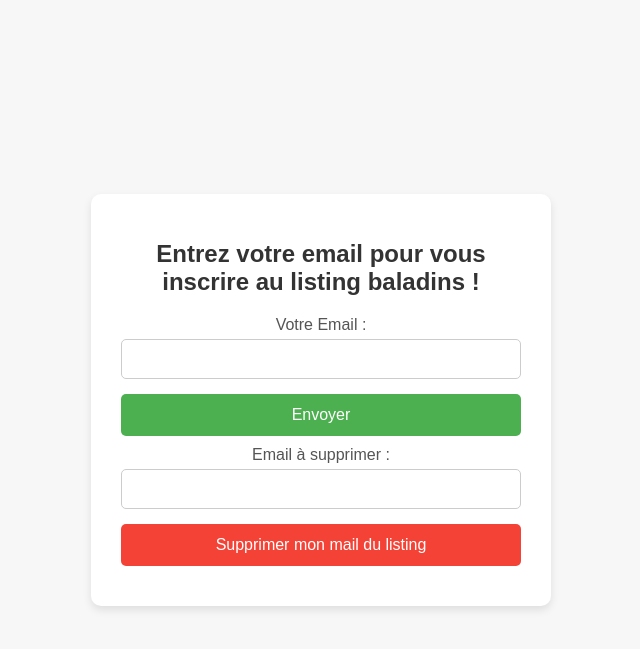
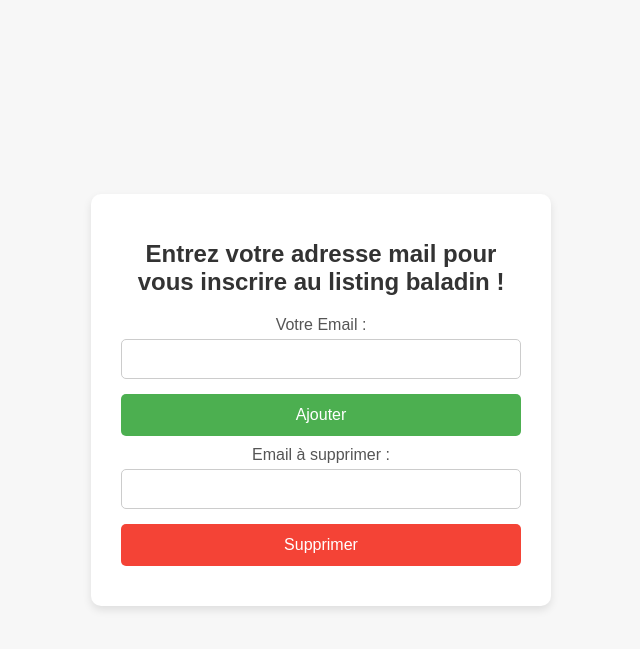
Before and after one commit to Arthvrr/PyMailer, a Flask app: page / in a window 1280 px wide. Shown: the top 649 px of the page, without its empty margins (319-959 px from the left). Run offline with Flask 3, Linux system fonts and the light colour scheme.

Commit message:
improved front-end

```diff
--- a/app.py
+++ b/app.py
@@ -1,4 +1,4 @@
-from flask import Flask, request, render_template, jsonify
+from flask import Flask, request, render_template, redirect, url_for, flash
 from flask_sqlalchemy import SQLAlchemy
 
 app = Flask(__name__)
@@ -6,6 +6,7 @@ app = Flask(__name__)
 # Configuration de la base de données
 app.config['SQLALCHEMY_DATABASE_URI'] = 'sqlite:///emails.db'  # Utilise SQLite pour une base de données simple
 app.config['SQLALCHEMY_TRACK_MODIFICATIONS'] = False
+app.secret_key = 'your_secret_key'  # Nécessaire pour utiliser flash() avec Flask
 
 # Initialisation de SQLAlchemy
 db = SQLAlchemy(app)
@@ -28,20 +29,16 @@ def index():
 def add_email():
     email_address = request.form['email']
     if Email.query.filter_by(address=email_address).first():
-        return jsonify({"message": "Cet email existe déjà."}), 400  # Vérifier si l'email existe déjà dans la DB
+        flash("Cet email existe déjà.", "error")  # Message d'erreur
+        return redirect(url_for('index'))  # Rediriger vers la même page
 
     # Ajouter l'email dans la base de données
     new_email = Email(address=email_address)
     db.session.add(new_email)
     db.session.commit()
 
-    return jsonify({"message": "Email ajouté avec succès"}), 200
-
-# Route pour afficher tous les emails (facultatif)
-@app.route('/emails', methods=['GET'])
-def get_emails():
-    emails = Email.query.all()
-    return jsonify([email.address for email in emails])
+    flash("Email ajouté avec succès", "success")  # Message de succès
+    return redirect(url_for('index'))  # Rediriger vers la même page
 
 # Route pour supprimer un email
 @app.route('/delete_email', methods=['POST'])
@@ -50,12 +47,14 @@ def delete_email():
     email_to_delete = Email.query.filter_by(address=email_address).first()
 
     if not email_to_delete:
-        return jsonify({"message": "Cet email n'existe pas dans le listing."}), 404  # Email non trouvé
+        flash("Cet email n'existe pas dans le listing.", "error")  # Message d'erreur
+        return redirect(url_for('index'))  # Rediriger vers la même page
 
     db.session.delete(email_to_delete)
     db.session.commit()
 
-    return jsonify({"message": "Email supprimé avec succès."}), 200
+    flash("Email supprimé avec succès.", "success")  # Message de succès
+    return redirect(url_for('index'))  # Rediriger vers la même page
 
 if __name__ == '__main__':
     with app.app_context():
--- a/templates/index.html
+++ b/templates/index.html
@@ -79,22 +79,44 @@
             margin-bottom: 5px;
             display: inline-block;
         }
+
+        /* Styles pour les messages flash */
+        .flash-message {
+            margin-bottom: 20px;
+            padding: 10px;
+            border-radius: 5px;
+            color: #007BFF;  /* Texte en bleu */
+            border: 1px solid #007BFF;  /* Bordure bleue */
+        }
     </style>
 </head>
 <body>
     <div class="form-container">
-        <h1>Entrez votre email pour vous inscrire au listing baladins !</h1>
-        <form action="http://127.0.0.1:5000/add_email" method="POST">
+        <h1>Entrez votre adresse mail pour vous inscrire au listing baladin !</h1>
+
+        <!-- Affichage des messages flash -->
+        {% with messages = get_flashed_messages(with_categories=true) %}
+            {% if messages %}
+                {% for category, message in messages %}
+                    <div class="flash-message {{ category }}">
+                        {{ message }}
+                    </div>
+                {% endfor %}
+            {% endif %}
+        {% endwith %}
+
+        <!-- Formulaire pour ajouter un email -->
+        <form action="/add_email" method="POST">
             <label for="email">Votre Email :</label>
             <input type="email" id="email" name="email" required>
-            <button type="submit">Envoyer</button>
+            <button type="submit">Ajouter</button>
         </form>
 
-        <!-- Formulaire pour supprimer l'email -->
+        <!-- Formulaire pour supprimer un email -->
         <form action="/delete_email" method="POST">
-            <label for="delete_email">Email à supprimer :</label>
-            <input type="email" id="delete_email" name="email" required>
-            <button class="delete-btn" type="submit">Supprimer mon mail du listing</button>
+            <label for="email">Email à supprimer :</label>
+            <input type="email" id="email" name="email" required>
+            <button class="delete-btn" type="submit">Supprimer</button>
         </form>
     </div>
 </body>
```
